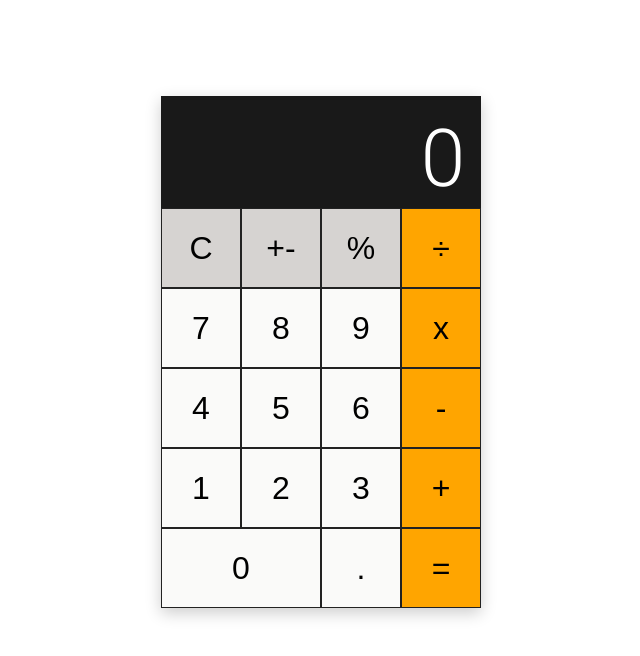
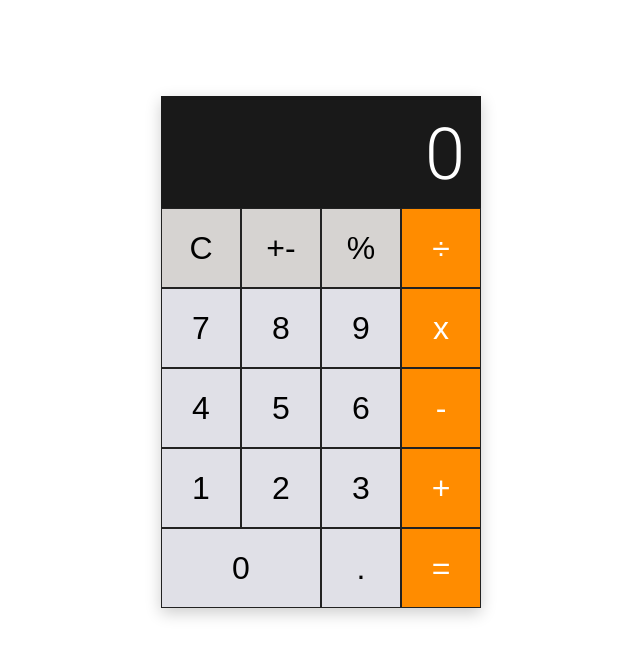
Before and after one commit to mnacfil/react-calculator-solution, a React (Create React App) app: page / in a window 1280 px wide. Shown: the top 656 px of the page, without its empty margins (319-959 px from the left). Built offline with nearby package versions, Linux system fonts and the light colour scheme.

Commit message:
add logic when user click again the operator

```diff
--- a/src/context.js
+++ b/src/context.js
@@ -10,7 +10,6 @@ export const AppProvider = ({ children }) => {
     const [isPerformingOperation, setIsPerformingOperation] = useState(false);
 
     const displayNumber = (digit) => {
-        if(current.startsWith("0") && digit === "0") return;
         if(current === "0" && digit === ".") {
             setCurrent(`0${digit}`);
             return;
@@ -38,6 +37,7 @@ export const AppProvider = ({ children }) => {
         setPrevious(null);
         setOperator(null);
         setIsPerformingOperation(false);
+        setIsCalculated(false);
     }
 
     const calculate = (prevValue, currentValue, operator) => {
@@ -63,15 +63,21 @@ export const AppProvider = ({ children }) => {
 
     const chooseOperator = (targetOperator) => {
         if(current === "0") return;
-        // if(current !== "0" && !previous) {
-        //     setPrevious(current);
-        //     setOperator(targetOperator)
-        //     return;
-        // }
+        // if user already type some value and type the operator. and trying to click
+        // the operator again, then calculate the value
+        if(previous) {
+            setCurrent(calculate(previous, current, targetOperator));
+        }
+        console.log(previous);
+        console.log(current);
         setPrevious(current);
         setOperator(targetOperator);
         setIsPerformingOperation(true);
     }
+
+    useEffect(() => {
+        setPrevious(current);
+    }, [current])
 
     const evaluate = () => {
         if(!previous || !operator) return;
--- a/src/index.css
+++ b/src/index.css
@@ -30,19 +30,24 @@ body {
 }
 .calculator .output .value {
   color: white;
-  font-size: 5rem;
+  font-size: 4.5rem;
   display: flex;
   justify-content: flex-end;
   padding: 1rem;
 }
 .calculator .operation, .calculator .equal {
-  background-color: orange;
+  background-color: #FF8C00;
+  color: white;
+  font-weight: 100;
 }
 .calculator > button {
   font-size: 2rem;
   border: 1px solid #222;
   cursor: pointer;
-  background-color: #fafaf9;
+  background-color: #e0e0e7;
+}
+.calculator > button:active {
+  box-shadow: inset 0px 0px 80px 0px rgba(0,0,0,0.25);
 }
 .calculator .gray-2 {
   background-color: #d6d3d1;
```
